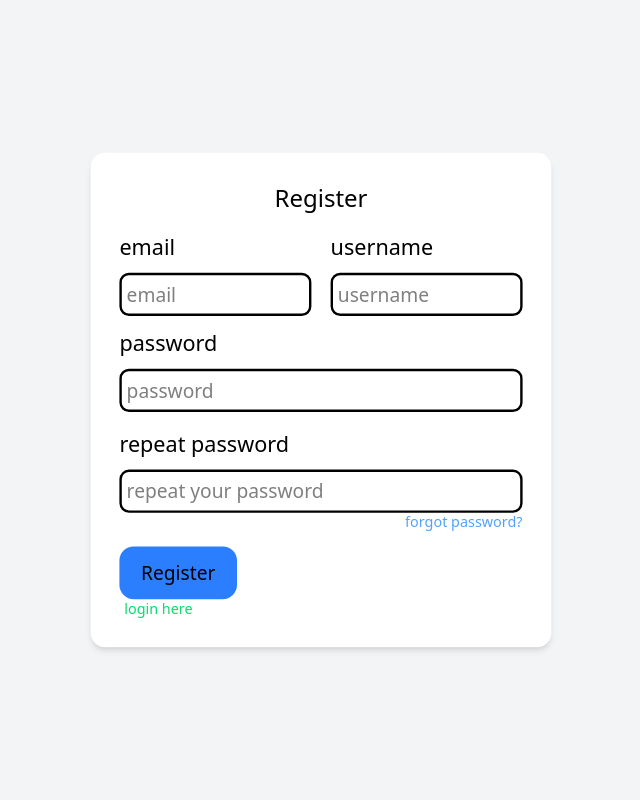
After one commit to UB0kal/network-map, a PHP site: page /register.php in a window 1280 px wide. The commit adds this page. Shown: the whole page, without its empty margins (319-959 px from the left). Run offline with PHP 8.4, Linux system fonts and the light colour scheme.

Commit message:
create register page

```diff
--- a/login.php
+++ b/login.php
@@ -3,7 +3,7 @@
 <head>
     <meta charset="UTF-8">
     <meta name="viewport" content="width=device-width, initial-scale=1.0">
-    <title>Document</title>
+    <title>Login</title>
     <script src="https://cdn.jsdelivr.net/npm/@tailwindcss/browser@4"></script>
 </head>
 <body class="min-h-screen flex items-center justify-center bg-gray-100">
@@ -20,7 +20,7 @@
             <br>
             <a class="text-xs text-blue-400 justify-end flex w-full" href="/">forgot password?</a>
             <input class="border-2 mt-3 p-2 px-4 border-blue-500 bg-blue-500 hover:scale-105 rounded-xl" type="submit" value="Login">
-            <a class="text-xs text-green-400 pl-1 justify-start flex w-full" href="/">register here</a>
+            <a class="text-xs text-green-400 pl-1 justify-start flex w-full" href="/register.php">register here</a>
         </form>
     </div>
 </body>
--- /dev/null
+++ b/register.php
@@ -0,0 +1,39 @@
+<!DOCTYPE html>
+<html lang="en">
+<head>
+    <meta charset="UTF-8">
+    <meta name="viewport" content="width=device-width, initial-scale=1.0">
+    <title>register</title>
+    <script src="https://cdn.jsdelivr.net/npm/@tailwindcss/browser@4"></script>
+</head>
+<body class="min-h-screen flex items-center justify-center bg-gray-100">
+    <div class="p-6 max-w-sm mx-auto bg-white rounded-xl w-3/4 shadow-md scale-120">
+        <h1 class="text-xl mx-auto justify-center items-center flex w-full">Register</h1>
+        <form action="" method='POST'>
+            <div class="flex mt-3">
+                <div class="mr-4">
+                    <label class="text-lg" for="username">email</label>
+                    <br>
+                    <input class="border-solid  w-full border-2 rounded-lg p-1 my-2" id="email" type="text" name="email" placeholder="email">
+                </div>
+                <div>
+                    <label class="text-lg" for="username">username</label>
+                    <br>
+                    <input class="border-solid  w-full border-2 rounded-lg p-1 my-2" id="username" type="text" name="username" placeholder="username">
+                </div>
+            </div>
+            <label class="text-lg" for="password">password</label>
+            <br>
+            <input class="border-solid w-full border-2 rounded-lg p-1 mt-2 mb-3" id="password" type="password" name="password" placeholder="password">
+            <br>
+            <label class="text-lg" for="rpassword">repeat password</label>
+            <br>
+            <input class="border-solid w-full border-2 rounded-lg p-1 mt-2" id="rpassword" type="rpassword" name="rpassword" placeholder="repeat your password">
+            <br>
+            <a class="text-xs text-blue-400 justify-end flex w-full" href="/">forgot password?</a>
+            <input class="border-2 mt-3 p-2 px-4 border-blue-500 bg-blue-500 hover:scale-105 rounded-xl" type="submit" value="Register">
+            <a class="text-xs text-green-400 pl-1 justify-start flex w-full" href="/login.php">login here</a>
+        </form>
+    </div>
+</body>
+</html>
```
